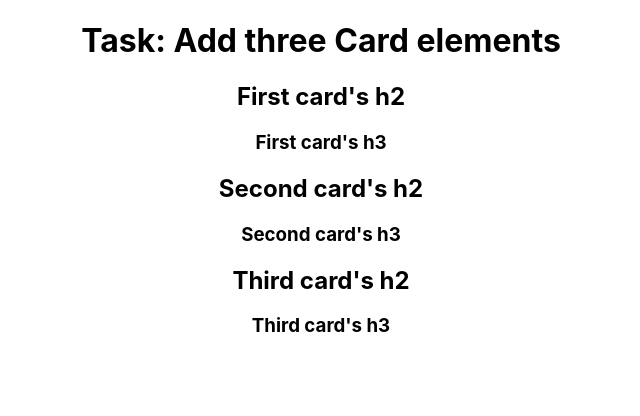
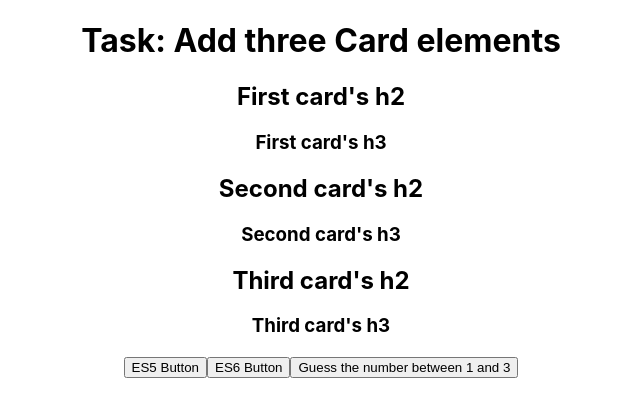
Before and after one commit to conboy/test-react, a React (Create React App) app in the folder firstapp/: page / in a window 1280 px wide. Shown: the top 416 px of the page, without its empty margins (319-959 px from the left). Built offline with nearby package versions, Linux system fonts and the light colour scheme.

Commit message:
Added a number guessing game

```diff
--- a/firstapp/src/App.js
+++ b/firstapp/src/App.js
@@ -1,6 +1,9 @@
 import './App.css';
 
 import Card from './components/Card';
+import BtnES5 from './components/BtnES5';
+import BtnES6 from './components/BtnES6';
+import GuessBtn from './components/GuessBtn';
 
 function App() {
   return (
@@ -9,6 +12,9 @@
       <Card h2="First card's h2" h3="First card's h3" />
       <Card h2="Second card's h2" h3="Second card's h3" />
       <Card h2="Third card's h2" h3="Third card's h3" />
+      <BtnES5 />
+      <BtnES6 />
+      <GuessBtn />
     </div>
   );
 
--- /dev/null
+++ b/firstapp/src/components/BtnES5.js
@@ -0,0 +1,9 @@
+function BtnES5() {
+    return (
+        <button onClick={function(){console.log('ES5 button pressed')}}>
+            ES5 Button
+        </button>
+    )
+}
+
+export default BtnES5;
--- /dev/null
+++ b/firstapp/src/components/BtnES6.js
@@ -0,0 +1,11 @@
+function BtnES6() {
+    const exFunction = () => {
+        console.log("ES6 button pressed")
+    }
+
+    return (
+        <button onClick={exFunction}>ES6 Button</button>
+    );
+}
+
+export default BtnES6;
--- /dev/null
+++ b/firstapp/src/components/GuessBtn.js
@@ -0,0 +1,13 @@
+function GuessBtn() {
+    const handleClick = () => {
+        let randomNum = Math.floor(Math.random() * 3 ) + 1;
+        console.log(randomNum);
+        let userInput = prompt('type a number');
+        alert(`Computer number: ${randomNum}, Your guess ${userInput}`);
+    }
+    return (
+        <button onClick={handleClick}>Guess the number between 1 and 3</button>
+    );
+}
+
+export default GuessBtn;
```
